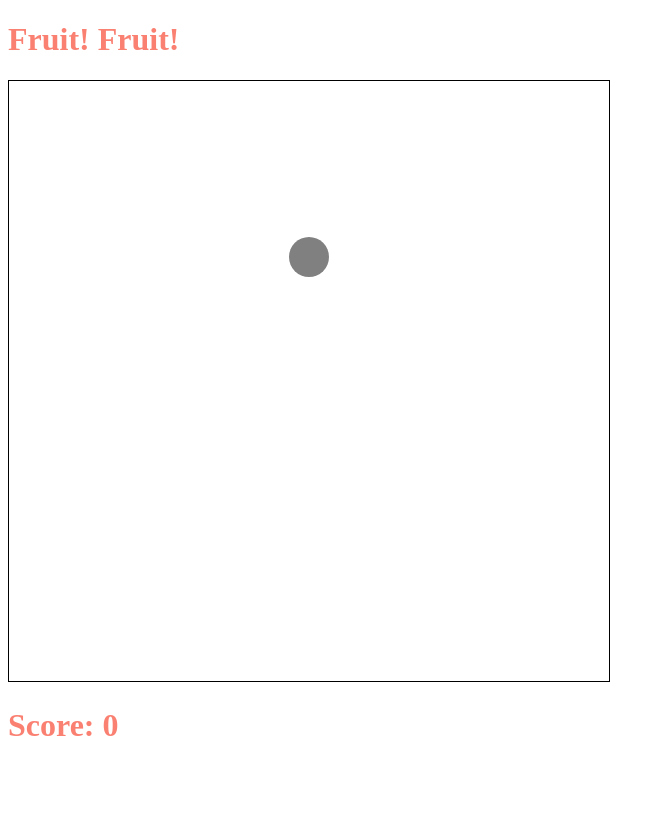
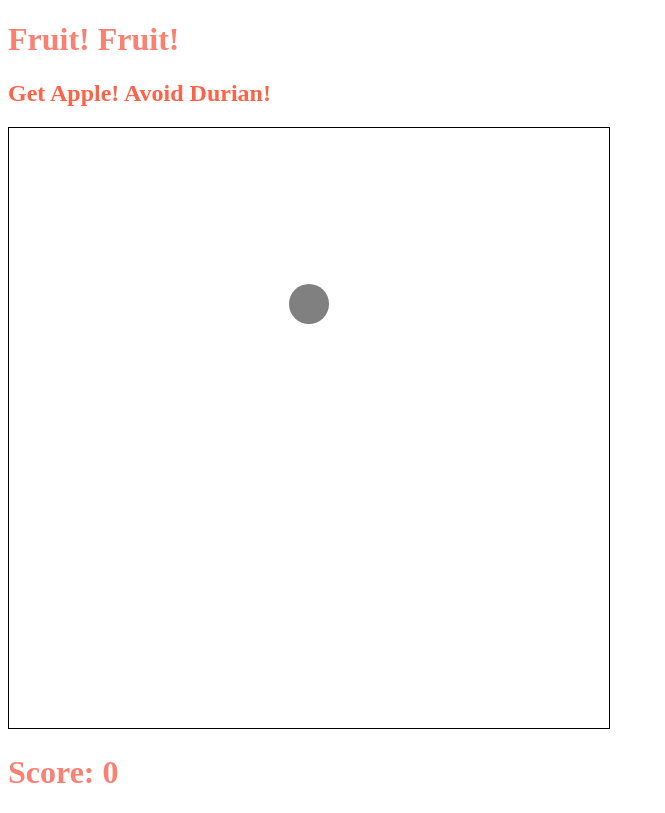
Before and after one commit to RageBill/PlayHTML5, a plain HTML site: page fruit.html in a window 1280 px wide. Shown: the whole page, without its empty margins (0-665 px from the left). Drawn offline with Linux system fonts and the light colour scheme.

Commit message:
add instructions

```diff
--- a/fruit.html
+++ b/fruit.html
@@ -5,6 +5,7 @@
 	<title>Good Fruit Bad Fruit</title>
 	<link rel="stylesheet" href="style.css">
 	<h1>Fruit! Fruit!</h1>
+	<h2>Get Apple! Avoid Durian!</h2>
 	<canvas id="myCanvas" class="canvases" width="600" height="600"></canvas>
 	<h1 id="score">Score: 0</h1>
 
--- a/style.css
+++ b/style.css
@@ -1,5 +1,9 @@
 h1 {
 	color: salmon;
+}
+
+h2 {
+	color: tomato;
 }
 
 .canvases {
```
